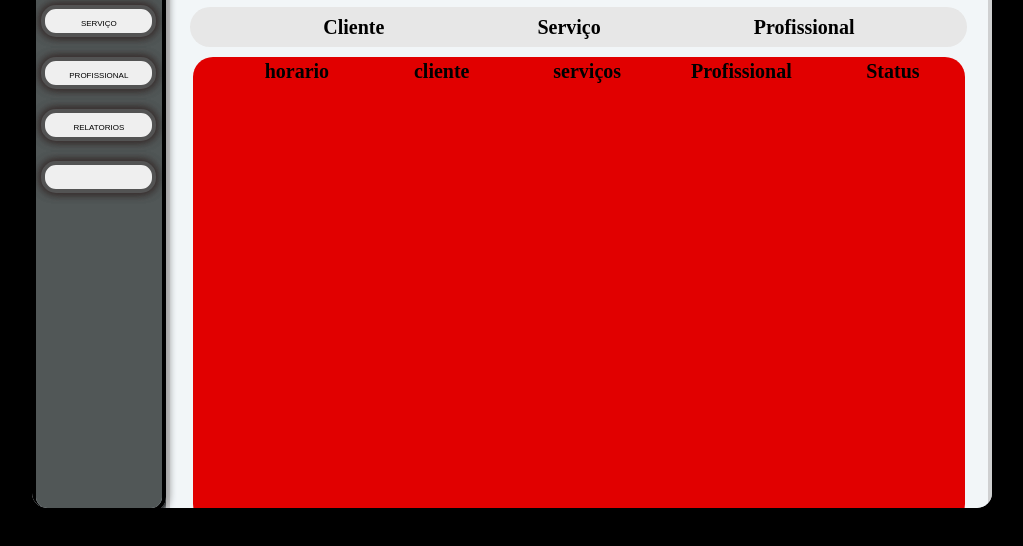
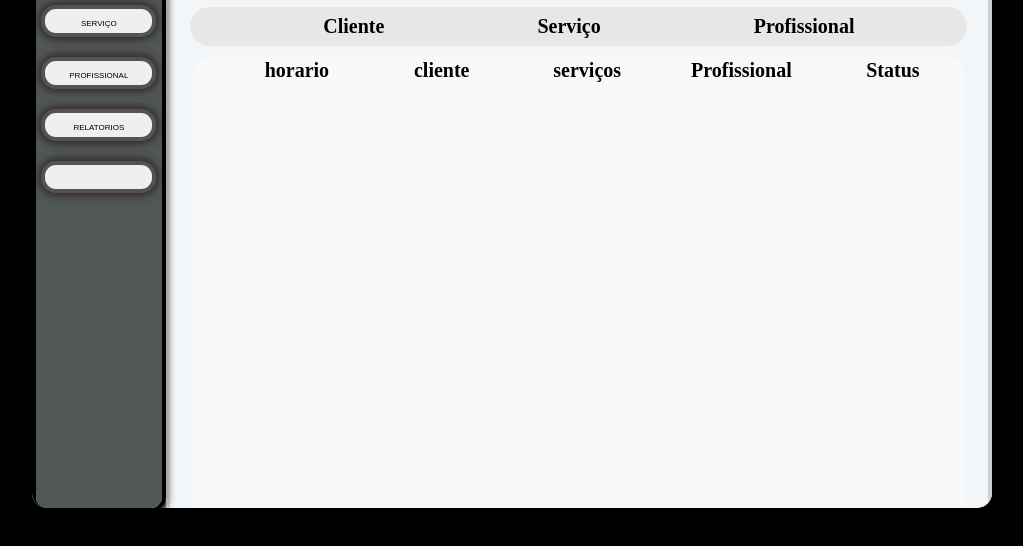
Before and after one commit to ksiteshospedagem-crypto/gendaMais, a plain HTML site: page index.html in a window 1280 px wide. Shown: the part 212-758 px from the top of the page, without its empty margins (128-1151 px from the left). Drawn offline with Linux system fonts and the light colour scheme.

Commit message:
Add files via upload

```diff
--- a/style.css
+++ b/style.css
@@ -88,6 +88,7 @@ body{
 
     gap: 153px;
     padding-left: 9px;
+    overflow: hidden;
   }
 
   #age_org{
@@ -337,7 +338,7 @@ body{
 }
 
 .agenda-principal{
-    background-color: rgb(225, 0, 0);
+    background-color: rgb(248, 248, 248);
     border-radius: 20px;
 
 }
```
